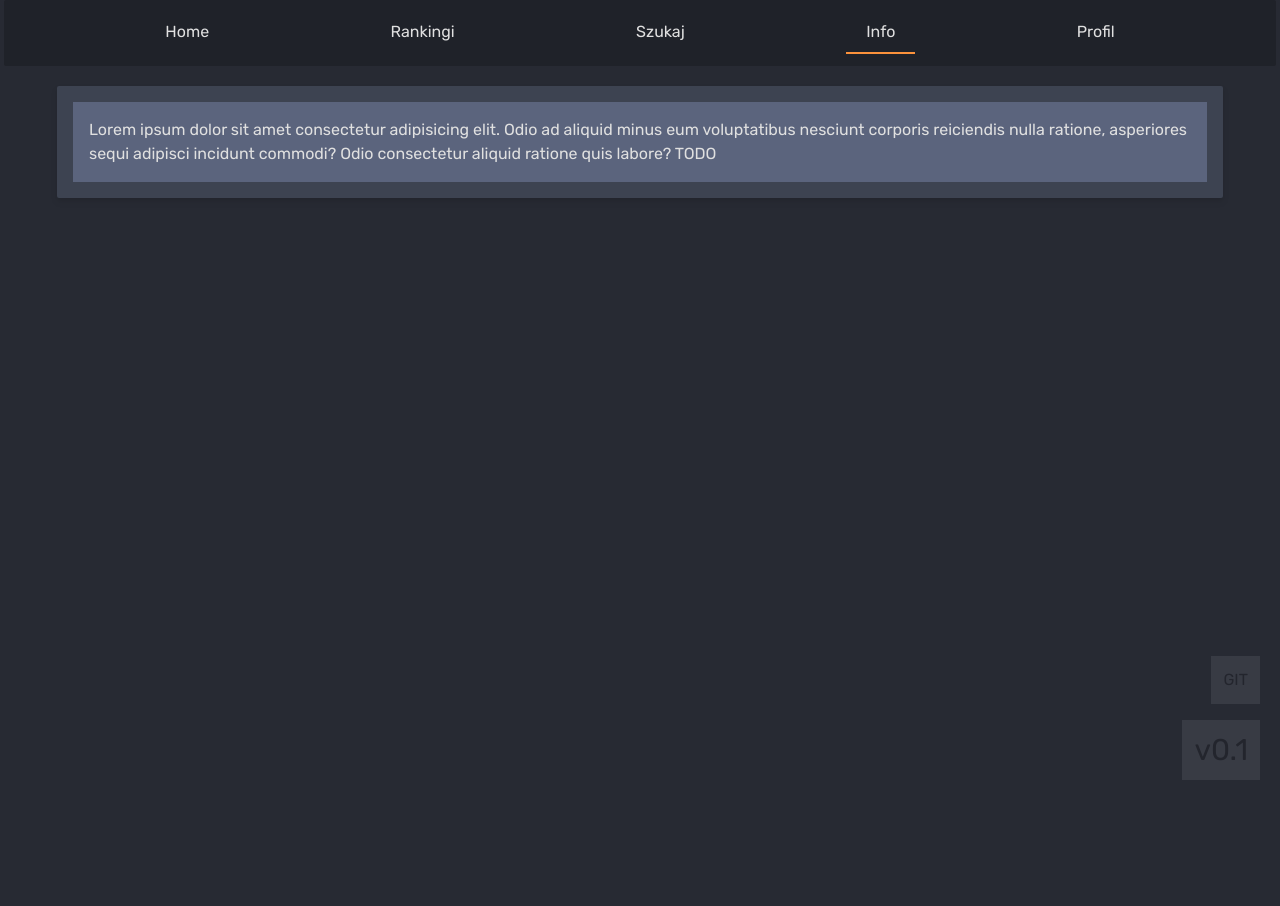
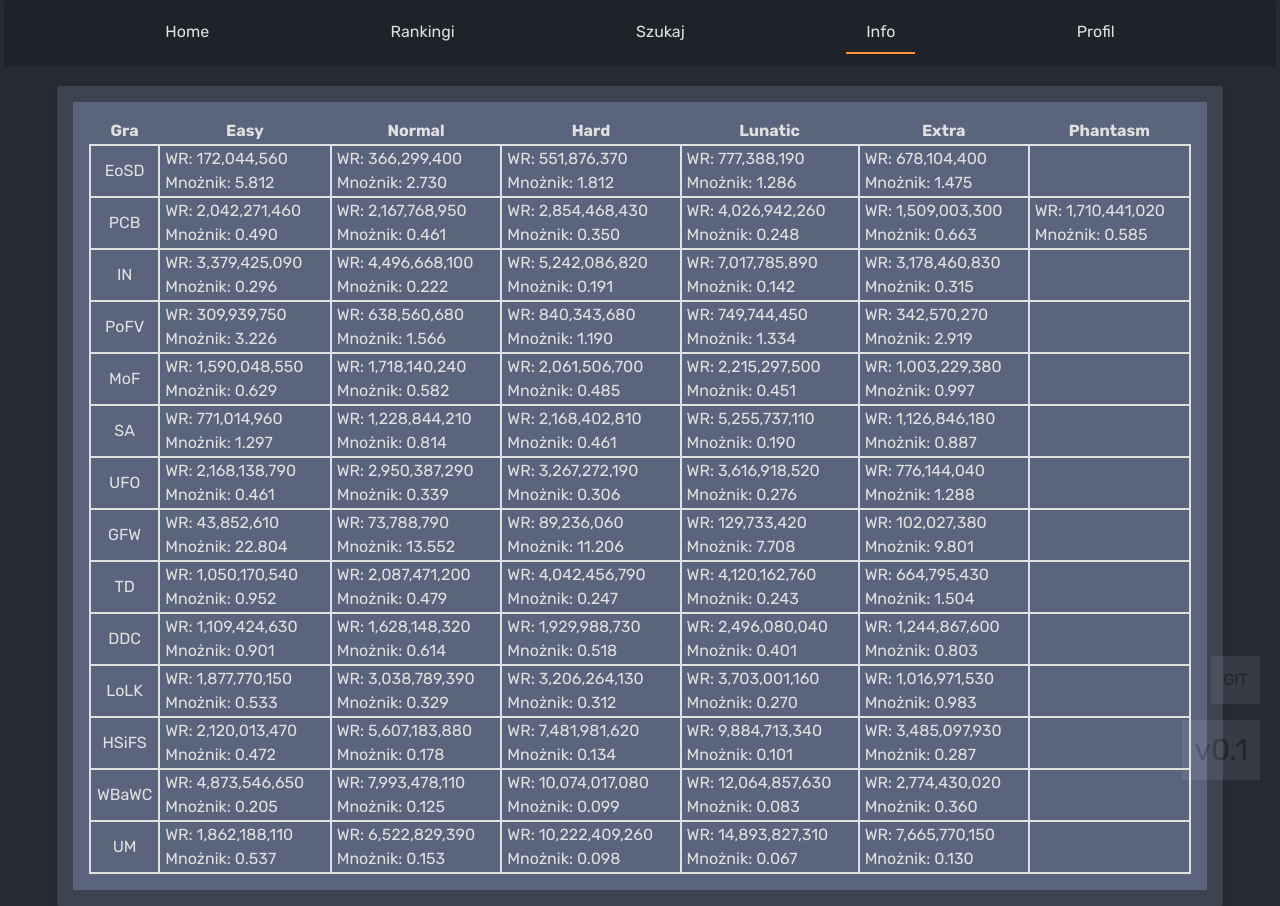
Before and after one commit to Horikaze/danmaczku, a Next.js app: page /info in a window 1280 px wide. Before the commit the page ends 800 px from the top, so only its background shows below. Built offline with nearby package versions, Linux system fonts and the light colour scheme.

Commit message:
updated info page

```diff
--- a/app/info/page.tsx
+++ b/app/info/page.tsx
@@ -1,16 +1,77 @@
 import CardWithoutName from "../utils/components/CardWithoutName";
+import { difficulty, games } from "../utils/components/SurvivalTable";
+import { scoreWR } from "../utils/scoreSystem";
 
-export default async function page() {
+const gamesNumber = [
+  "6",
+  "7",
+  "8",
+  "9",
+  "10",
+  "11",
+  "12",
+  "128",
+  "13",
+  "14",
+  "15",
+  "16",
+  "17",
+  "18",
+];
+export default function Info() {
   return (
     <div className="flex mt-5 flex-col place-items-center gap-5 justify-center drop-shadow-md">
       <CardWithoutName>
         <div className="bg-content break-words text-text p-4">
-          <p>
-            Lorem ipsum dolor sit amet consectetur adipisicing elit. Odio ad
-            aliquid minus eum voluptatibus nesciunt corporis reiciendis nulla
-            ratione, asperiores sequi adipisci incidunt commodi? Odio
-            consectetur aliquid ratione quis labore? TODO
-          </p>
+          <div className="flex flex-col text-xs md:text-base text-text">
+            <table>
+              <thead>
+                <tr>
+                  <th>Gra</th>
+                  <th>Easy</th>
+                  <th>Normal</th>
+                  <th>Hard</th>
+                  <th>Lunatic</th>
+                  <th>Extra</th>
+                  <th>Phantasm</th>
+                </tr>
+              </thead>
+              <tbody>
+                {games.map((game) => {
+                  const gameAsNumber = games.indexOf(game);
+                  return (
+                    <tr className="text-center border-2 border-text" key={game}>
+                      <td>{game}</td>
+                      {difficulty.map((diff) => {
+                        let WR: number;
+                        if (diff === "phantasm") {
+                          WR = scoreWR[gamesNumber[gameAsNumber]][diff];
+                        } else {
+                          WR =
+                            scoreWR[gamesNumber[gameAsNumber]][
+                              diff[0].toUpperCase() + diff.slice(1)
+                            ];
+                        }
+                        const multiplier = (1000000000 / WR).toFixed(3);
+                        return (
+                          <td className="border-2 border-text" key={diff}>
+                            {WR ? (
+                              <div className="flex flex-col items-start pl-1">
+                                <p>WR: {WR.toLocaleString()}</p>
+                                <p>Mnożnik: {multiplier}</p>
+                              </div>
+                            ) : (
+                              ""
+                            )}
+                          </td>
+                        );
+                      })}
+                    </tr>
+                  );
+                })}
+              </tbody>
+            </table>
+          </div>
         </div>
       </CardWithoutName>
     </div>
--- a/app/utils/components/SurvivalTable.tsx
+++ b/app/utils/components/SurvivalTable.tsx
@@ -1,7 +1,7 @@
 import { UserPointRanking } from "@/app/types/types";
 import Link from "next/link";
 
-const games = [
+export const games = [
   "EoSD",
   "PCB",
   "IN",
@@ -17,7 +17,7 @@ const games = [
   "WBaWC",
   "UM",
 ];
-const difficulty = ["easy", "normal", "hard", "lunatic", "extra", "phantasm"];
+export const difficulty = ["easy", "normal", "hard", "lunatic", "extra", "phantasm"];
 type SurvivalTableProps = {
   data: UserPointRanking;
 };
--- a/app/utils/scoreSystem.ts
+++ b/app/utils/scoreSystem.ts
@@ -1,4 +1,5 @@
 type ScoreWR = {
+  [x: string]: any;
   [key: number]: {
     [key: string]: number;
   };
@@ -11,12 +12,11 @@ export const calculateScorePoints = (
   //target 1 000 000 000
   try {
     const multiplier = Number((1000000000 / scoreWR[game][rank]).toFixed(3));
-    return Number((score * multiplier).toFixed().slice(0, 2))
+    return Number((score * multiplier).toFixed().slice(0, 2));
   } catch (e) {
     return 0;
   }
 };
-
 // WR 20.07.2023
 export const scoreWR: ScoreWR = {
   6: {
```
